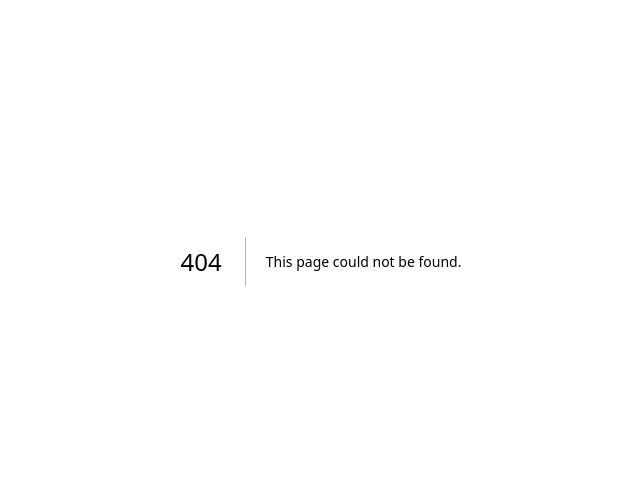
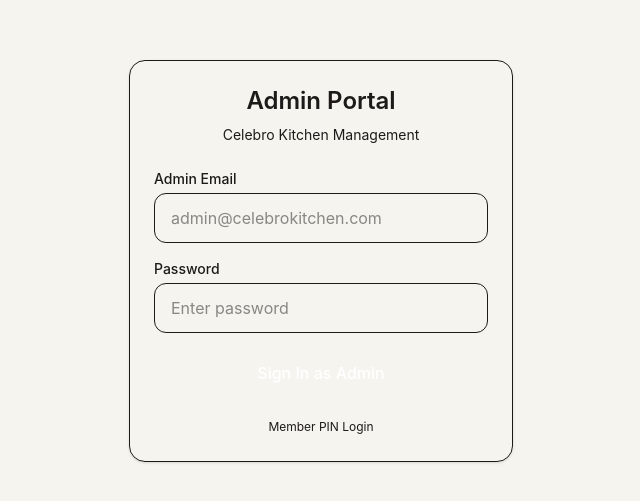
Before and after one commit to navinchaudharyshamli-arch/CelebroKitchen, a Next.js app: page /admin-login in a window 1280 px wide. Before the commit this address had no page. Shown: the part 139-640 px from the top of the page, without its empty margins (319-959 px from the left). Built offline with nearby package versions, Linux system fonts and the light colour scheme.

Commit message:
Add dedicated admin login route /admin-login and link on member login screen

```diff
--- /dev/null
+++ b/src/app/(admin)/admin-login/page.tsx
@@ -0,0 +1,87 @@
+'use client';
+
+import { useState } from 'react';
+
+export default function AdminLoginPage() {
+  const [email, setEmail] = useState('');
+  const [password, setPassword] = useState('');
+  const [error, setError] = useState('');
+  const [loading, setLoading] = useState(false);
+
+  const handleAdminLogin = async (e: React.FormEvent) => {
+    e.preventDefault();
+    setError('');
+    setLoading(true);
+
+    try {
+      const res = await fetch('/api/auth/admin-login', {
+        method: 'POST',
+        headers: { 'Content-Type': 'application/json' },
+        body: JSON.stringify({ email, password }),
+      });
+      const data = await res.json();
+      if (!res.ok || !data.success) {
+        setError(data.error || 'Invalid admin email or password');
+      } else {
+        window.location.href = '/admin';
+      }
+    } catch {
+      setError('An error occurred during admin sign in.');
+    } finally {
+      setLoading(false);
+    }
+  };
+
+  return (
+    <main className="min-h-screen flex flex-col justify-center items-center p-4 bg-bg text-ink">
+      <div className="w-full max-w-sm bg-surface p-6 rounded-2xl border border-line shadow-sm">
+        <h1 className="text-2xl font-semibold text-center mb-2">Admin Portal</h1>
+        <p className="text-sm text-ink-2 text-center mb-6">Celebro Kitchen Management</p>
+
+        {error && (
+          <div className="mb-4 p-3 bg-danger/10 border border-danger/20 text-danger text-sm rounded-xl text-center">
+            {error}
+          </div>
+        )}
+
+        <form onSubmit={handleAdminLogin} className="space-y-4">
+          <div>
+            <label className="block text-sm font-medium text-ink-2 mb-1">Admin Email</label>
+            <input
+              type="email"
+              required
+              value={email}
+              onChange={(e) => setEmail(e.target.value)}
+              className="w-full px-4 py-3 bg-surface-2 border border-line rounded-xl text-ink focus:outline-none focus:ring-2 focus:ring-accent"
+              placeholder="admin@celebrokitchen.com"
+            />
+          </div>
+          <div>
+            <label className="block text-sm font-medium text-ink-2 mb-1">Password</label>
+            <input
+              type="password"
+              required
+              value={password}
+              onChange={(e) => setPassword(e.target.value)}
+              className="w-full px-4 py-3 bg-surface-2 border border-line rounded-xl text-ink focus:outline-none focus:ring-2 focus:ring-accent"
+              placeholder="Enter password"
+            />
+          </div>
+          <button
+            type="submit"
+            disabled={loading}
+            className="w-full py-3 bg-accent text-white font-medium rounded-xl hover:opacity-90 transition-opacity disabled:opacity-50"
+          >
+            {loading ? 'Signing in...' : 'Sign In as Admin'}
+          </button>
+        </form>
+
+        <div className="mt-4 text-center">
+          <a href="/login" className="text-xs text-ink-2 hover:underline">
+            Member PIN Login
+          </a>
+        </div>
+      </div>
+    </main>
+  );
+}
--- a/src/app/(auth)/login/page.tsx
+++ b/src/app/(auth)/login/page.tsx
@@ -77,10 +77,17 @@
             {loading ? 'Signing in...' : 'Sign In'}
           </button>
         </form>
-        <div className="mt-4 text-center">
-          <a href="/forgot" className="text-sm text-accent hover:underline">
-            Forgot PIN?
-          </a>
+        <div className="mt-4 text-center space-y-2">
+          <div>
+            <a href="/forgot" className="text-sm text-accent hover:underline">
+              Forgot PIN?
+            </a>
+          </div>
+          <div>
+            <a href="/admin-login" className="text-xs text-ink-2 hover:underline">
+              Admin / Staff Portal Sign In
+            </a>
+          </div>
         </div>
       </div>
       <footer className="mt-8 text-xs text-ink-2 text-center max-w-xs">
```
